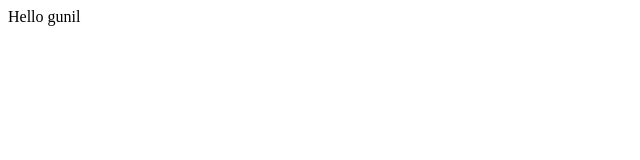
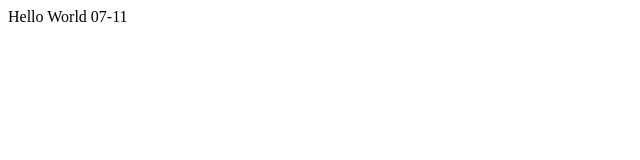
Before and after one commit to lunaksj/daisai, a website: page index.html in a window 1280 px wide. Shown: the full height of the page, 0-640 px from the left. Drawn offline with Linux system fonts and the light colour scheme.

Commit message:
gunil 0711

```diff
--- a/index.html
+++ b/index.html
@@ -4,7 +4,7 @@
 <meta charset="utf-8"/>
 </head>
 <body>
-Hello gunil
+Hello World 07-11
 </body>
 
 </html>
```
